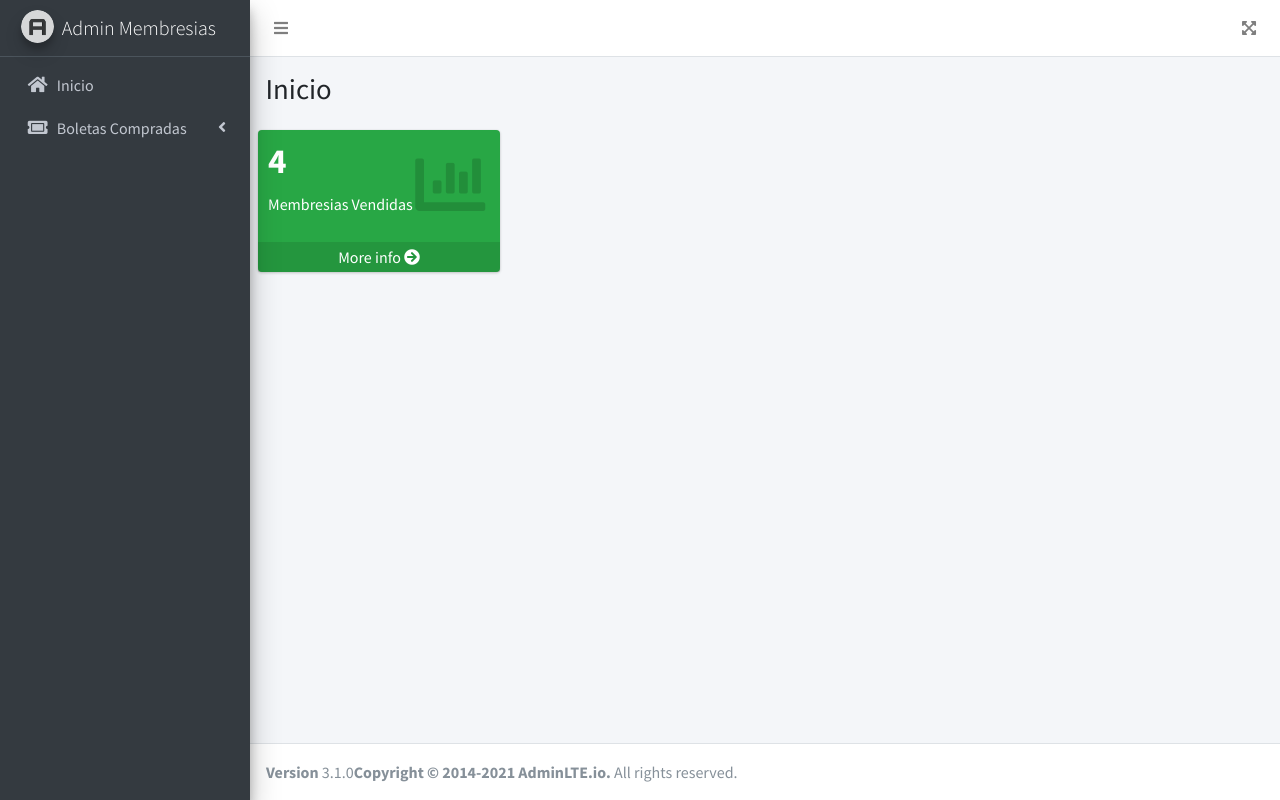
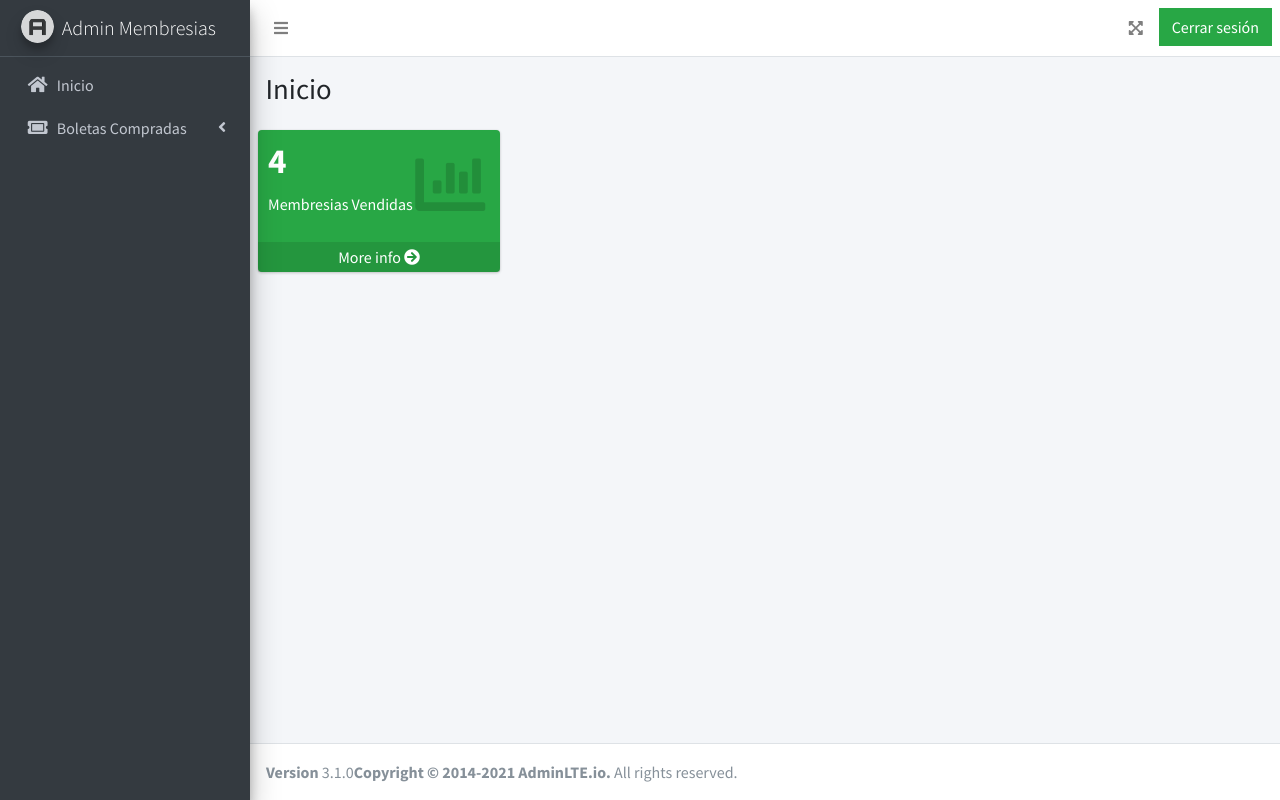
Before and after one commit to jfredyromero/rifa-web-page, a PHP site: page /rifa-web-page/admin/index.php in a window 1280 px wide. Run offline with PHP 8.4, Linux system fonts and the light colour scheme; a user stored in the database is signed in; data comes from the database, SQL or seed files in the repository; data that the repository does not hold is empty; some libraries are stand-ins or nearby versions.

Commit message:
Función cerrar sesión

```diff
--- a/admin/templates/navbar.php
+++ b/admin/templates/navbar.php
@@ -14,5 +14,10 @@
                 <i class="fas fa-expand-arrows-alt"></i>
             </a>
         </li>
+        <li class="nav-item">
+            <a href="login.php?cerrar_sesion=true" class="btn btn-success btn-flat float-right">Cerrar sesión</a>
+        </li>
+
+
     </ul>
 </nav>
```
